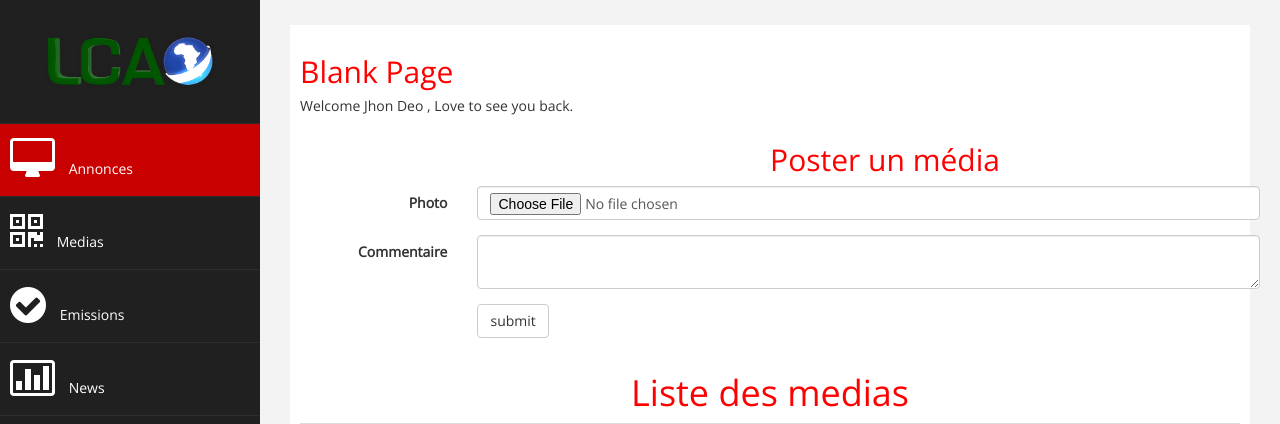
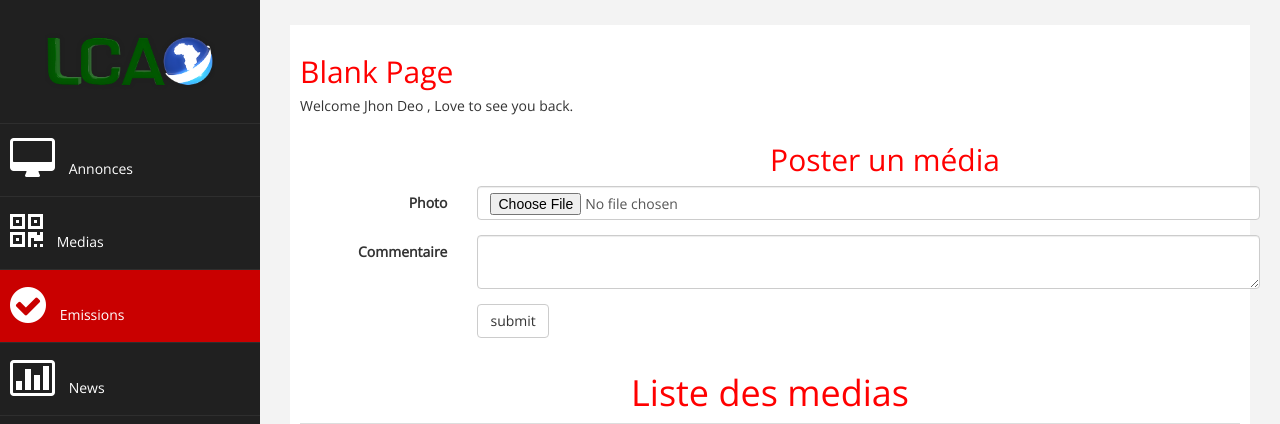
Before and after one commit to ILBOUDO-hub/tv_lca, a PHP site: page /admin/annonces.php in a window 1280 px wide; the page is wider, and only the part inside the window is pictured. Shown: the part 60-484 px from the top of that part. Run offline with PHP 8.4, Linux system fonts and the light colour scheme; data comes from the database, SQL or seed files in the repository.

Commit message:
correction pour admin

```diff
--- a/admin/annonces.php
+++ b/admin/annonces.php
@@ -72,25 +72,25 @@ tr:nth-child(even) {
             <div style="color: white;padding: 15px 50px 5px 50px;float: right;font-size: 16px;">
     Last access : <?php echo " Aujourd'hui le ". date('d / M / Y H:m:s ').""; ?> &nbsp;
     <a href="users.php" class="btn btn-danger square-btn-adjust">Logout</a></div>
-        </nav>
+    </nav>
            <!-- /. NAV TOP  -->
                 <nav class="navbar-default navbar-side" role="navigation">
             <div class="sidebar-collapse">
                 <ul class="nav" id="main-menu">
-				<li class="text-center">
+				        <li class="text-center">
                     <img src="assets/img/logo.png" class="user-image img-responsive"/>
-					</li>
+					      </li>
                      <li>
-                        <a class="active-menu" href="annonces.php"><i class="fa fa-desktop fa-3x"></i> Annonces</a>
+                        <a href="annonces.php"><i class="fa fa-desktop fa-3x"></i> Annonces</a>
                     </li>
                     <li>
-                        <a  href="media.php"><i class="fa fa-qrcode fa-3x"></i> Medias</a>
+                        <a href="media.php"><i class="fa fa-qrcode fa-3x"></i> Medias</a>
                     </li>
                     <li>
-                        <a href="replay_sender.php"><i class="fa fa-check-circle fa-3x"></i> Emissions</a>
+                        <a class="active-menu" href="replay_sender.php"><i class="fa fa-check-circle fa-3x"></i> Emissions</a>
                     </li>
 					<li>
-                        <a   href="news_sender.php"><i class="fa fa-bar-chart-o fa-3x"></i> News</a>
+                        <a href="news_sender.php"><i class="fa fa-bar-chart-o fa-3x"></i> News</a>
                     </li>
                 </ul>
 
@@ -162,7 +162,7 @@ tr:nth-child(even) {
 			echo "<tr>\n";
 			echo "<td> <img class=\"img-responsive\" src=\"$photo\" style=\"height: 100px;width: 200px;margin-top: 10px\" alt=\"Grooming Photo\"> </td>\n";
 			echo "<td>" . $utilisateur["commentaires"] . "</td>\n";
-			echo "<td><a href='a_supprimerok.php?id_annonces=" . $utilisateur["id_annonces"] ."' class=\"btn btn-danger navbar-btn\" role=\"button\">Supprimer</a></td>\n";
+			echo "<td><a href='a_supprimerok.php?id_annonces=" . $utilisateur["id_annonces"] ."' class=\"btn btn-danger navbar-btn\" role=\"button\" onclick=\"return confirm('Etes vous sûre de vouloir supprimer ?')\">Supprimer</a></td>\n";
 			echo "</tr>\n";
 		}
 		echo "</table>\n";
--- a/admin/news_sender.php
+++ b/admin/news_sender.php
@@ -214,7 +214,7 @@ tr:nth-child(even) {
 			echo "<td> <img class=\"img-responsive\" src=\"$photo\" style=\"height: 100px;width: 200px;margin-top: 10px\" alt=\"Grooming Photo\"> </td>\n";
 			echo "<td>" . $utilisateur["auteur"] . "</td>\n";
       echo "<td><a href='news_view.php?id_news=" . $utilisateur["id_news"] ."'>$titre</a></td>\n";
-			echo "<td><a href='news_supprimerok.php?id_news=" . $utilisateur["id_news"] ."' class=\"btn btn-danger navbar-btn\" role=\"button\">Supprimer</a></td>\n";
+			echo "<td><a href='news_supprimerok.php?id_news=" . $utilisateur["id_news"] ."' class=\"btn btn-danger navbar-btn\" role=\"button\" onclick=\"return confirm('Etes vous sûre de vouloir supprimer ?')\">Supprimer</a></td>\n";
 			echo "</tr>\n";
 		}
 		echo "</table>\n";
--- a/admin/replay_sender.php
+++ b/admin/replay_sender.php
@@ -81,9 +81,9 @@ tr:nth-child(even) {
                 <nav class="navbar-default navbar-side" role="navigation">
             <div class="sidebar-collapse">
                 <ul class="nav" id="main-menu">
-				<li class="text-center">
+				        <li class="text-center">
                     <img src="assets/img/logo.png" class="user-image img-responsive"/>
-					</li>
+					      </li>
                      <li>
                         <a href="annonces.php"><i class="fa fa-desktop fa-3x"></i> Annonces</a>
                     </li>
@@ -200,7 +200,7 @@ tr:nth-child(even) {
 			echo "<td>" . $utilisateur["titre"] . "</td>\n";
             echo "<td>" . $utilisateur["type_emissions"] . "</td>\n";
 			echo "<td>" . $utilisateur["commentaire"] . "</td>\n";
-			echo "<td><a href='replay_supprimerok.php?id_emission=" . $utilisateur["id_emission"] ."' class=\"btn btn-danger navbar-btn\" role=\"button\">Supprimer</a></td>\n";
+			echo "<td><a href='replay_supprimerok.php?id_emission=" . $utilisateur["id_emission"] ."' class=\"btn btn-danger navbar-btn\" role=\"button\" onclick=\"return confirm('Etes vous sûre de vouloir supprimer ?')\">Supprimer</a></td>\n";
 			echo "</tr>\n";
 		}
 		echo "</table>\n";
```
Also changed, not shown: admin/media.php (+6 -8 lines).
